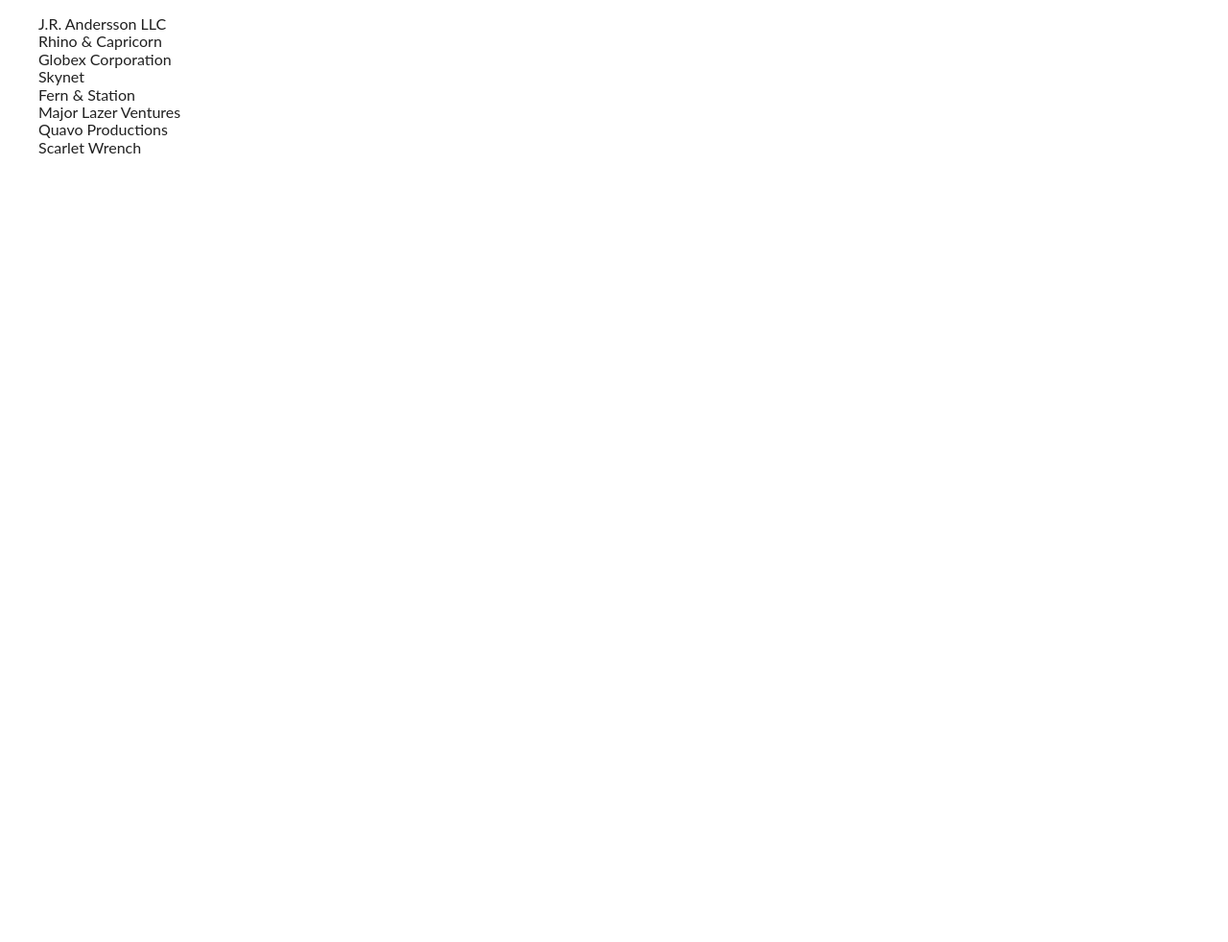
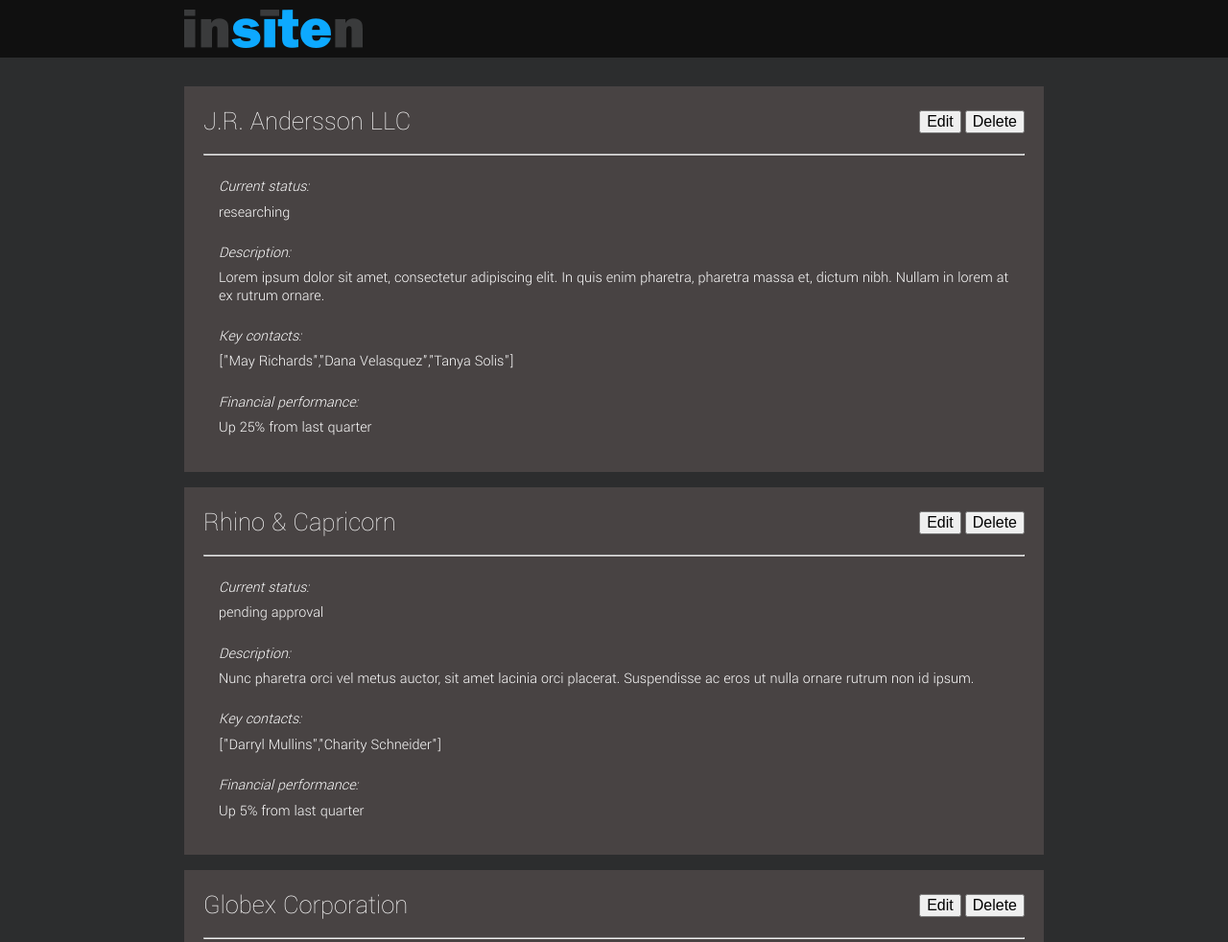
Before and after one commit to johnnycopes/insiten-challenge, a website: page index.html in a window 1280 px wide. Shown: the top 982 px of the page at 96% size. Before the commit the page ends 800 px from the top, so only its background shows below. Drawn offline with Linux system fonts and the light colour scheme.

Commit message:
basic site layout set up

```diff
--- a/css/input.scss
+++ b/css/input.scss
@@ -6,12 +6,14 @@
 // VARIABLES
 // ===================
 
-$font-color: #212121;
+$font-color: #FFF;
 $light-color: #DDD;
-$bg-color: #FFF;
-$action-color: #FB0006;
+$bg-color: #2C2D2E;
+$darker-bg-color: #101010;
+$target-bg-color: #484343;
+$action-color: #0193FF;
 
-$font-stack: 'Lato', 'HelveticaNeue', 'Helvetica Neue', 'Helevtica', 'Lucida Grande', 'Trebuchet MS', sans-serif;
+$font-stack: 'Yantramanav', 'HelveticaNeue', 'Helvetica Neue', 'Helevtica', 'Lucida Grande', 'Trebuchet MS', sans-serif;
 
 $transition: all 175ms ease-in-out;
 
@@ -72,19 +74,40 @@
 
 body {
   color: $font-color;
+  background: $bg-color;
   font-family: $font-stack;
   font-size: 1rem;
-  // font-weight: 300;
+  font-weight: 300;
 }
 
 html, body {
   position: relative;
 }
 
-h1, h2, h3, h4, h5, h6 {}
+p {margin-bottom: 1.3em;}
+
+h1, h2, h3, h4 {
+  margin: 1.414em 0 0.5em;
+  font-weight: inherit;
+  line-height: 1.2;
+}
+
+h1 {
+  margin-top: 0;
+  font-size: 3.157em;
+}
+
+h2 {font-size: 2.369em;}
+
+h3 {font-size: 1.777em;}
+
+h4 {font-size: 1.333em;}
+
+small, .font-small {font-size: 0.75em;}
 
 ul {
   list-style: none;
+  padding: 0;
 }
 
 img {
@@ -109,20 +132,77 @@
 // REPEATED RULES
 // ===================
 
+.container {
+  width: 70%;
+  max-width: 960px;
+  margin: 0 auto;
+}
+
 // ===================
 // HEADER/FOOTER
 // ===================
 
-header {}
+header {
+  @extend .fixed;
+  top: 0;
+  padding: 10px 0;
+  z-index: 1;
+  text-align: center;
+  background: $darker-bg-color;
+}
 
-footer {}
+footer {
+  padding: 10px 0;
+  text-align: right;
+  background: $darker-bg-color;
+}
 
 
 // ===================
 // INDIVIDUAL PAGES
 // ===================
 
-// ------ HOME SPLASH PAGE ------
+// ------ HOME ------
+
+.targets {
+  margin: 90px 0;
+}
+
+.target {
+  margin-bottom: 1rem;
+  padding: 20px;
+  background: $target-bg-color;
+}
+
+.target-tab {
+  @extend .flex-center;
+  justify-content: space-between;
+  margin-bottom: 1rem;
+}
+
+.target-name {
+  display: inline-block;
+  font-weight: 100;
+  margin: 0;
+}
+
+.target-info {
+  padding: 1rem;
+  li { margin-bottom: 1.5rem; }
+  li:last-of-type { margin-bottom: 0; }
+  h4 { margin: 0; }
+}
+
+.category {
+  span {
+    display: block;
+    font-style: italic;
+    margin-bottom: 0.5rem;
+  }
+  p { margin: 0; }
+}
+
+
 
 
 // ------ WORK PAGE ------
--- a/index.html
+++ b/index.html
@@ -3,7 +3,7 @@
 
 <head>
     <meta charset="utf-8">
-    <meta name="viewport" content="width=device-width, initial-scale=1">
+    <meta name="viewport" content="width=device-width, initial-scale=1"><link href="https://fonts.googleapis.com/css?family=Yantramanav:100,300,400" rel="stylesheet">
     <link rel="stylesheet" href="css/normalize.css">
     <link rel="stylesheet" href="css/styles.css">
     <title>Insiten Challenge</title>
@@ -12,20 +12,7 @@
 <body ng-app="InsitenChallenge">
     <header>
         <div class="container">
-            <ul>
-                <!-- <li>
-                    <a ui-sref="home" class="nav-link">Home</a>
-                </li>
-                <li>
-                    <a ui-sref="work" class="nav-link"></a>
-                </li>
-                <li>
-                    <a ui-sref="about" class="nav-link">about</a>
-                </li>
-                <li>
-                    <a ui-sref="misc" class="nav-link">t.t.i.l.</a>
-                </li> -->
-            </ul>
+            <img src="img/insiten_logo.png" alt="Insiten company logo">
         </div>
     </header>
 
@@ -33,22 +20,9 @@
         <main ui-view class="fade"></main>
     </div>
 
-    <footer ng-show="isNormalPage">
+    <footer>
         <div class="container cf">
-            <ul>
-                <!-- <li>
-                    <a href="mailto:risegal4@gmail.com" target="_blank"></a>
-                </li>
-                <li>
-                    <a href="https://www.linkedin.com/in/rsegal" target="_blank"></a>
-                </li>
-                <li>
-                    <a href="https://www.instagram.com/riiyaack/" target="_blank"></a>
-                </li>
-                <li>
-                    <a href="https://twitter.com/kanyewest" target="_blank"></a>
-                </li> -->
-            </ul>
+            <a href="https://johnnycopes.github.io/">made by johnnycopes</a>
         </div>
     </footer>
 
--- a/js/app.js
+++ b/js/app.js
@@ -81,6 +81,10 @@
 
 app.controller('HomeController', function($rootScope, $scope, $stateParams, $state, storage) {
   $scope.targets = storage.targets;
+
+  $scope.expand = function(target) {
+
+  }
 });
 
 
--- a/templates/home.html
+++ b/templates/home.html
@@ -1,3 +1,33 @@
 <ul class="targets">
-    <li ng-repeat="target in targets">{{target.name}}</li>
+    <li class="target" ng-repeat="target in targets">
+        <div class="target-tab">
+            <h3 class="target-name">{{target.name}}</h3>
+            <div class="buttons">
+                <button type="button" ng-click="edit(target)">Edit</button>
+                <button type="button" ng-click="delete(target)">Delete</button>
+            </div>
+        </div>
+        <hr>
+        <div class="target-info">
+            <ul>
+                <li class="category">
+                    <span>Current status:</span>
+                    <p>{{target.status}}</p>
+                </li>
+                <li class="category">
+                    <span>Description:</span>
+                    <p>{{target.companyInfo}}</p>
+                </li>
+                <li class="category">
+                    <span>Key contacts:</span>
+                    <p>{{target.keyContacts}}</p>
+                </li>
+                <li class="category">
+                    <span>Financial performance:</span>
+                    <p>{{target.financialPerformance}}</p>
+                </li>
+            </ul>
+
+        </div>
+    </li>
 </ul>
```
Also changed, not shown: css/styles.css, img/insiten_logo.png (added), 1 other file.
